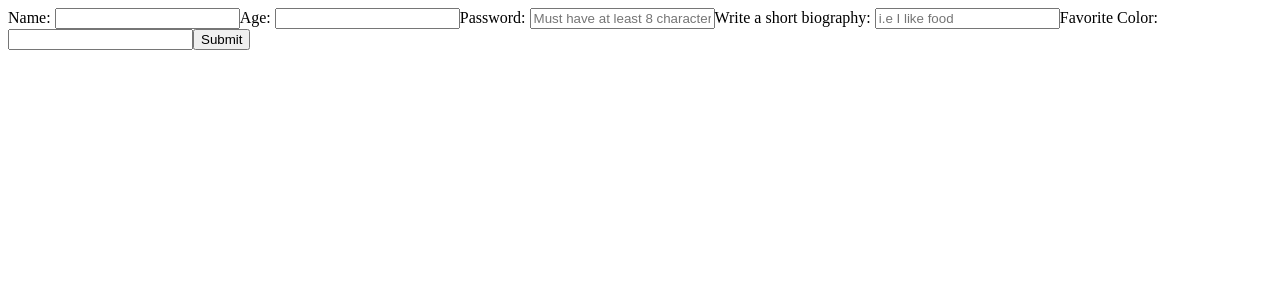
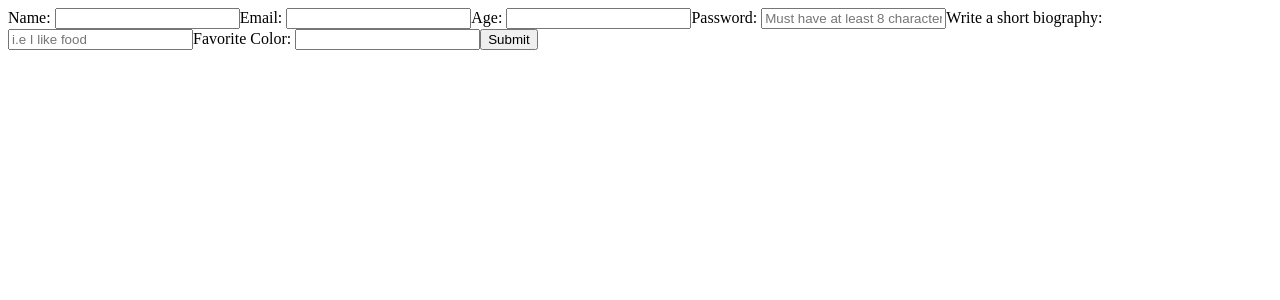
Before and after one commit to ankurinfoniti/angular-reusable-forms, an Angular app: page / in a window 1280 px wide. Shown: the top 300 px of the page. Built offline with nearby package versions, Linux system fonts and the light colour scheme.

Commit message:
Form validation with regular expressions for email

```diff
--- a/src/app/app.component.ts
+++ b/src/app/app.component.ts
@@ -4,6 +4,7 @@ import { UltimateFormComponent } from './ultimate-form/ultimate-form.component';
 import {
   createMinLengthValidator,
   createMinValueValidator,
+  isEmailValidator,
   isNotEmptyValidator,
 } from './validators';
 
@@ -18,6 +19,10 @@ export class AppComponent {
     {
       name: 'name',
       validators: [isNotEmptyValidator, createMinLengthValidator(2)],
+    },
+    {
+      name: 'email',
+      validators: [isNotEmptyValidator, isEmailValidator],
     },
     {
       name: 'age',
--- a/src/app/validators.ts
+++ b/src/app/validators.ts
@@ -5,6 +5,10 @@ const createMinLengthCheck = (minLength: number) => (str: string) =>
   str.length >= minLength;
 const createMinValueCheck = (minValue: number) => (value: number) =>
   value >= minValue;
+
+const emailRegex =
+  /^(([^<>()[\]\.,;:\s@\"]+(\.[^<>()[\]\.,;:\s@\"]+)*)|(\".+\"))@(([^<>()[\]\.,;:\s@\"]+\.)+[^<>()[\]\.,;:\s@\"]{2,})$/i;
+const isEmail = (str: string) => emailRegex.test(str);
 
 export const isNotEmptyValidator: Validator = {
   checkFn: isNotEmpty,
@@ -20,3 +24,8 @@ export const createMinValueValidator = (minValue: number) => ({
   checkFn: createMinValueCheck(minValue),
   errorMessage: `Field must be ${minValue} or over`,
 });
+
+export const isEmailValidator = {
+  checkFn: isEmail,
+  errorMessage: 'Field must be a valid email address',
+};
```
